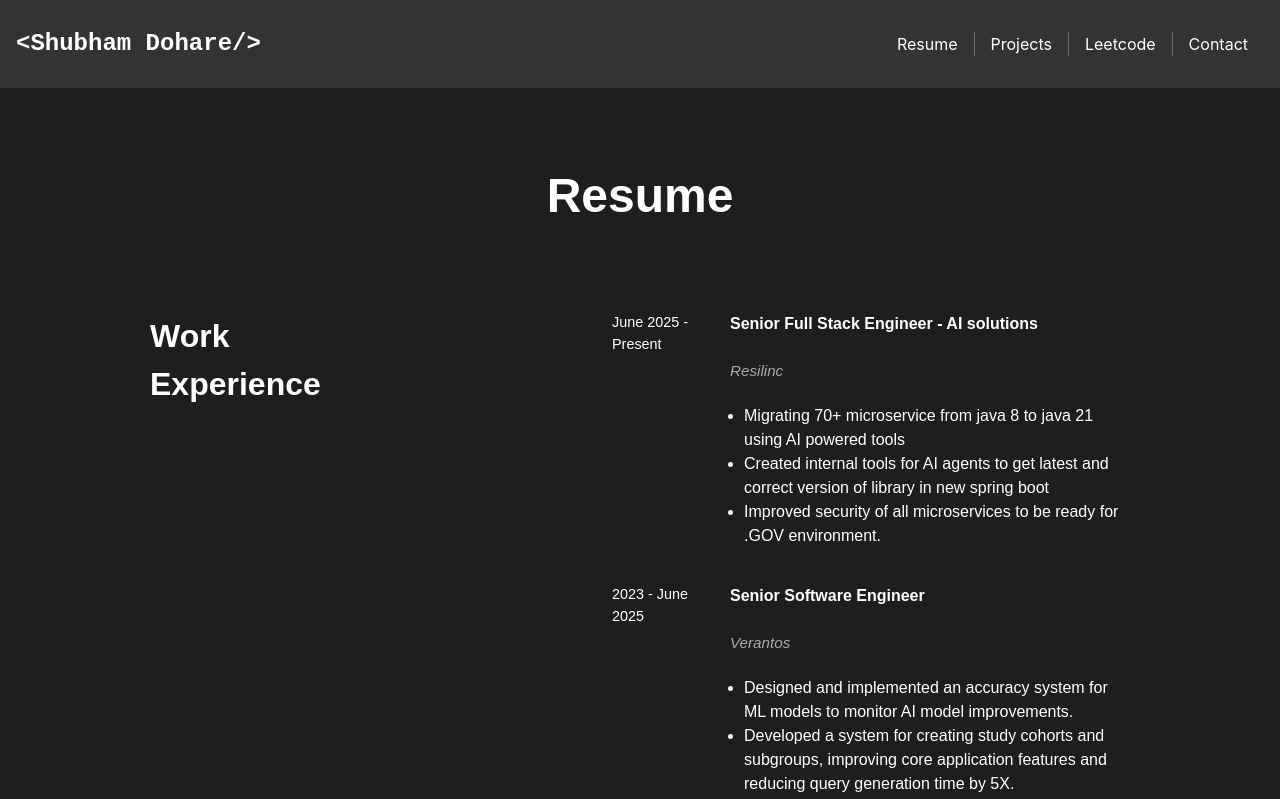
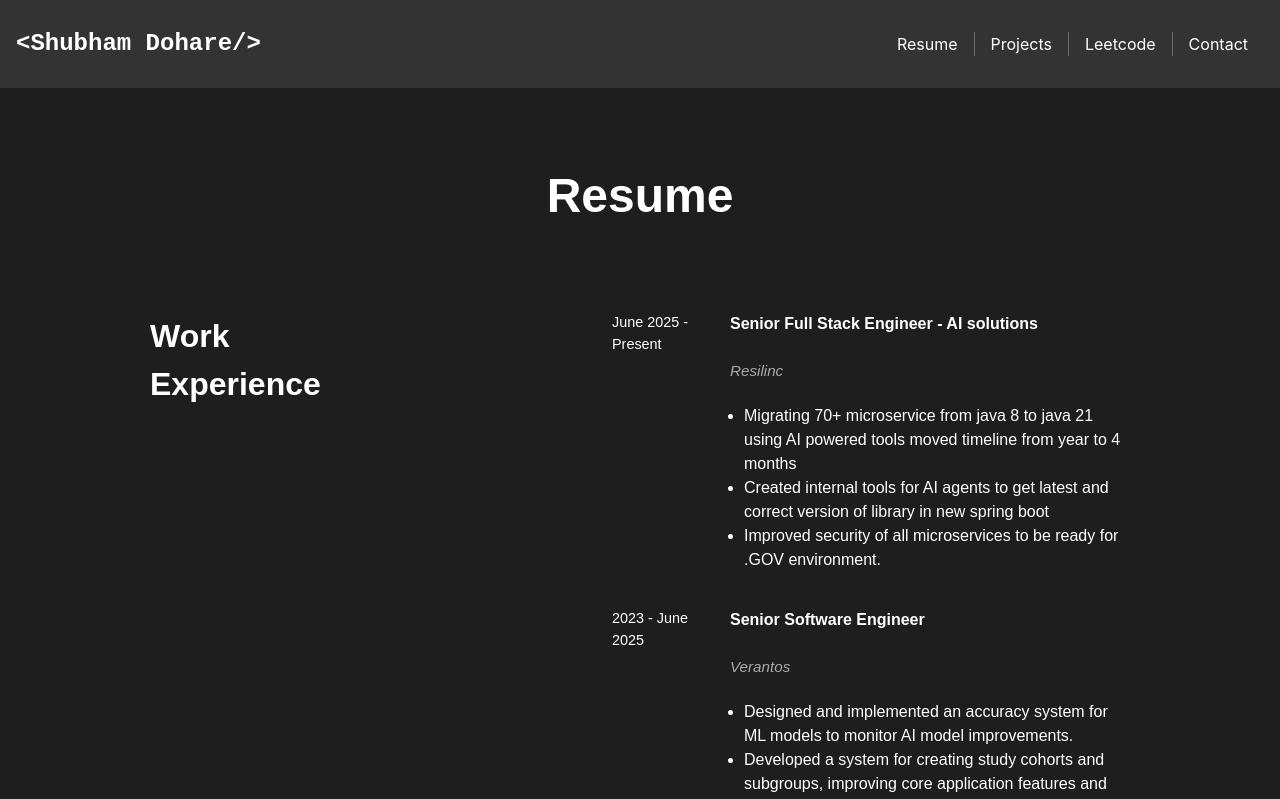
Before and after one commit to shubham199711/personal_website, a React (Vite) app: page /resume in a window 1280 px wide. Shown: the top 799 px of the page. Built offline with nearby package versions, Linux system fonts and the light colour scheme.

Commit message:
Added new company details

```diff
--- a/src/pages/Resume.tsx
+++ b/src/pages/Resume.tsx
@@ -161,7 +161,7 @@ const Resume = () => {
             title="Senior Full Stack Engineer - AI solutions"
             company="Resilinc"
             descriptions={[
-              "Migrating 70+ microservice from java 8 to java 21 using AI powered tools",
+              "Migrating 70+ microservice from java 8 to java 21 using AI powered tools moved timeline from year to 4 months",
               "Created internal tools for AI agents to get latest and correct version of library in new spring boot",
               "Improved security of all microservices to be ready for .GOV environment.",
             ]}
```
